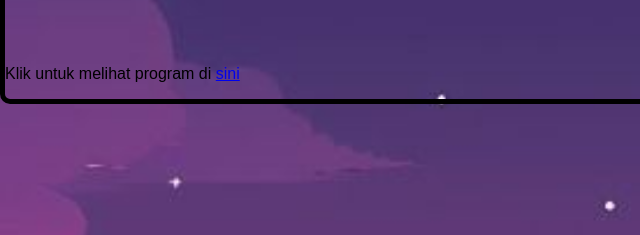
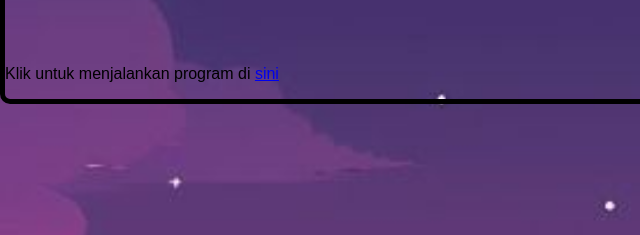
Before and after one commit to Arina2626/Proyek-kelompok-8, a plain HTML site: page Contact.html in a window 1280 px wide. Shown: the part 220-455 px from the top of the page, 0-640 px from the left. Drawn offline with Linux system fonts and the light colour scheme; files whose address does not match are found by name.

Commit message:
Update Contact.html

```diff
--- a/Contact.html
+++ b/Contact.html
@@ -93,7 +93,7 @@ main {
     <h1>Rekomendasi Film</h1>
     <marquee>Dibuat oleh Nesa</marquee>
 
-    <p>Klik untuk melihat program di
+    <p>Klik untuk menjalankan program di
         <a href="https://colab.research.google.com/drive/1HG0ZJfhD0wFRlAm8xdaL-VGlRxdE64LO#scrollTo=UJw_ZAjDya17&line=9&uniqifier=1" target="_blank">
             sini
         </a>
```
